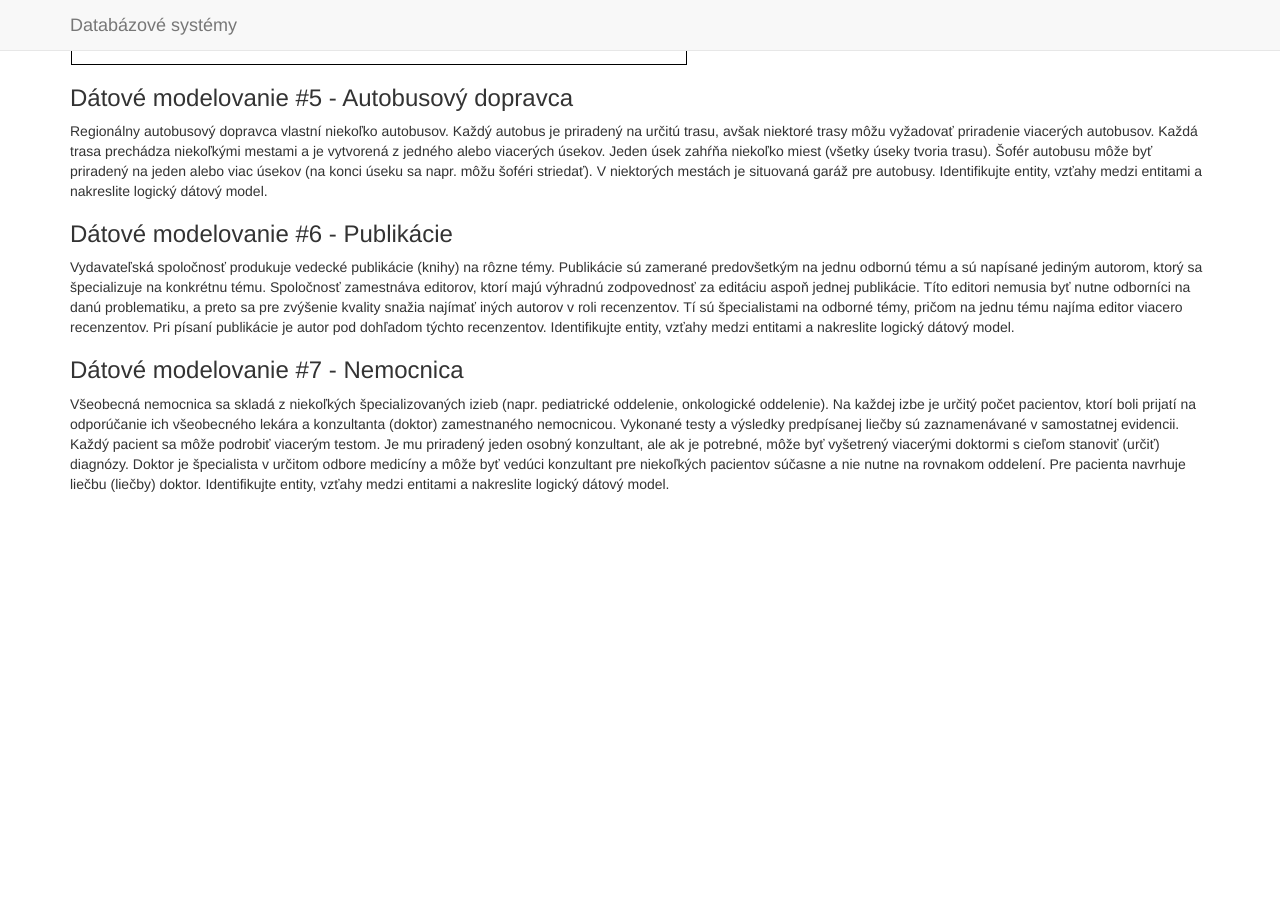
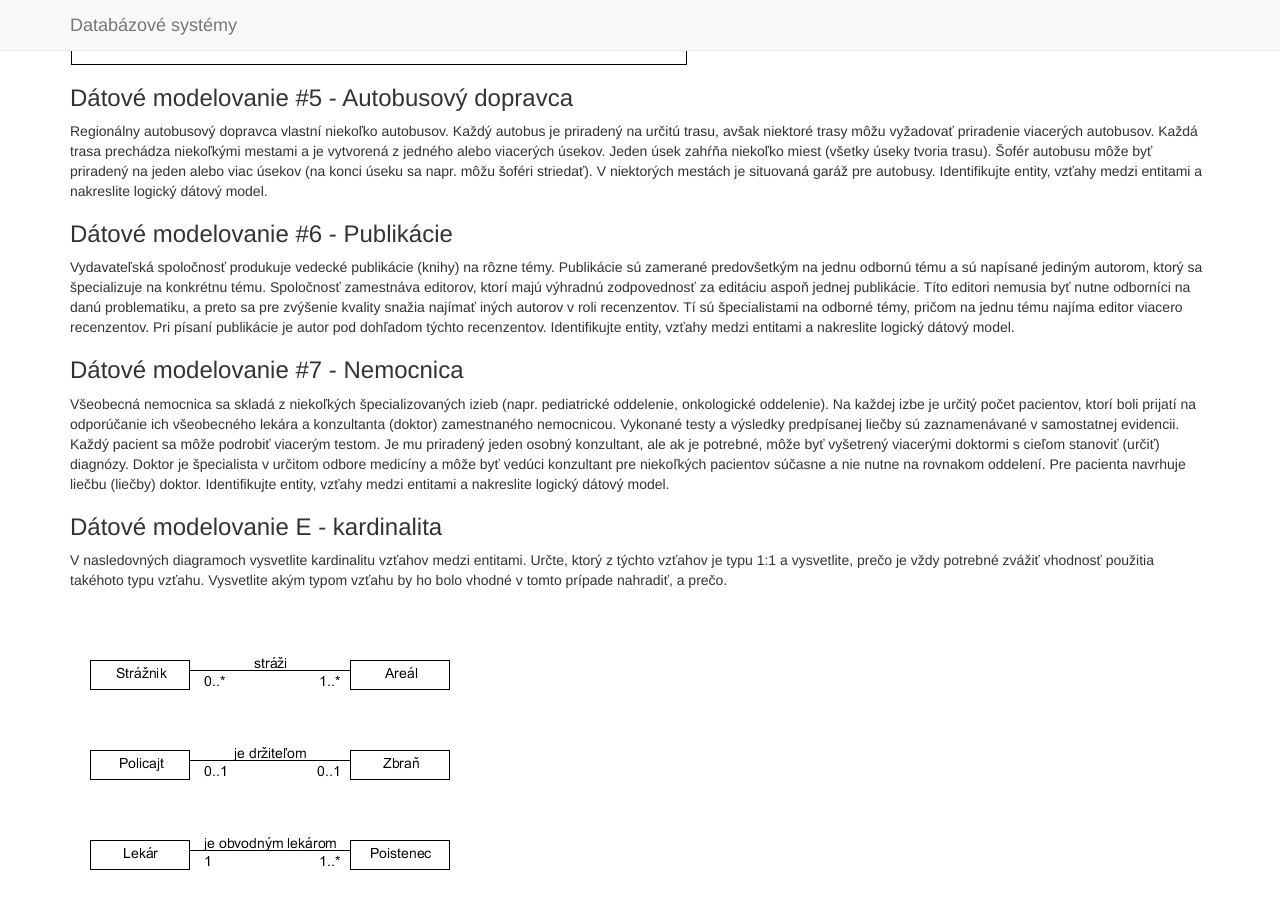
Before and after one commit to masusk/dbs-fiit.github.io, a Jekyll site: the page built from labs/_posts/2014-02-24-2-tyzden.md, in a window 1280 px wide and 900 px high, scrolled down 1526 px. Built offline with Jekyll 4.4.1, drawn with Linux system fonts in a browser that asks for light colours; nearby versions of some CDN libraries; Markdown is read by kramdown in place of the engine named in the settings; before the commit the page ends 2030 px from its top, so only the background shows below that.

Commit message:
Add first simple cardinality-related task to labs 2

```diff
--- a/labs/_posts/2014-02-24-2-tyzden.md
+++ b/labs/_posts/2014-02-24-2-tyzden.md
@@ -70,3 +70,11 @@ viacerými doktormi s cieľom stanoviť (určiť) diagnózy. Doktor je špeciali
 medicíny a môže byť vedúci konzultant pre niekoľkých pacientov súčasne a nie nutne na rovnakom
 oddelení. Pre pacienta navrhuje liečbu (liečby) doktor. Identifikujte entity, vzťahy medzi entitami
 a nakreslite logický dátový model.
+
+### Dátové modelovanie E - kardinalita
+
+V nasledovných diagramoch vysvetlite kardinalitu vzťahov medzi entitami. Určte, ktorý z týchto vzťahov
+je typu 1:1 a vysvetlite, prečo je vždy potrebné zvážiť vhodnosť použitia takéhoto typu vzťahu. Vysvetlite
+akým typom vzťahu by ho bolo vhodné v tomto prípade nahradiť, a prečo.
+
+![ER-diagram kardinality](/labs/files/lab02/kardinality_zadanie.png "E-R diagram kardinality")
```
Also changed, not shown: labs/files/lab02/kardinality_zadanie.png (added), 1 other file.
